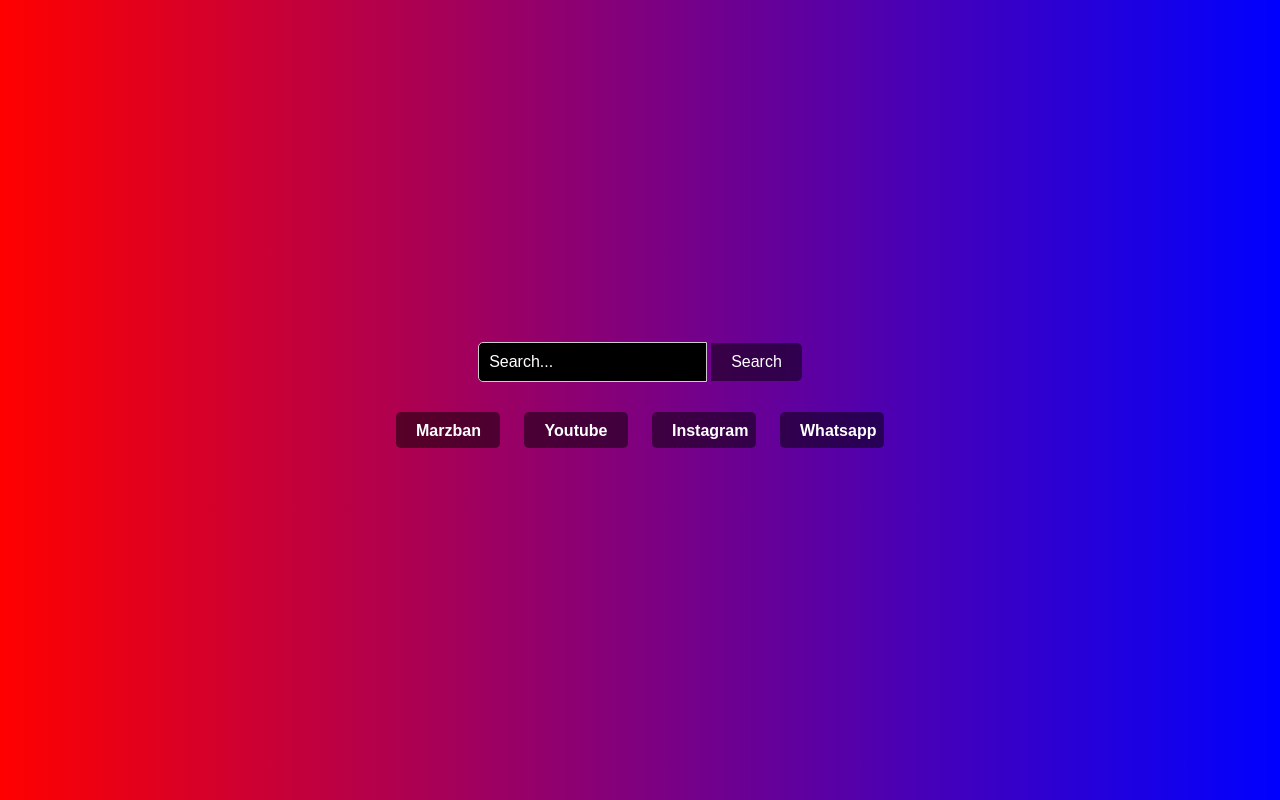
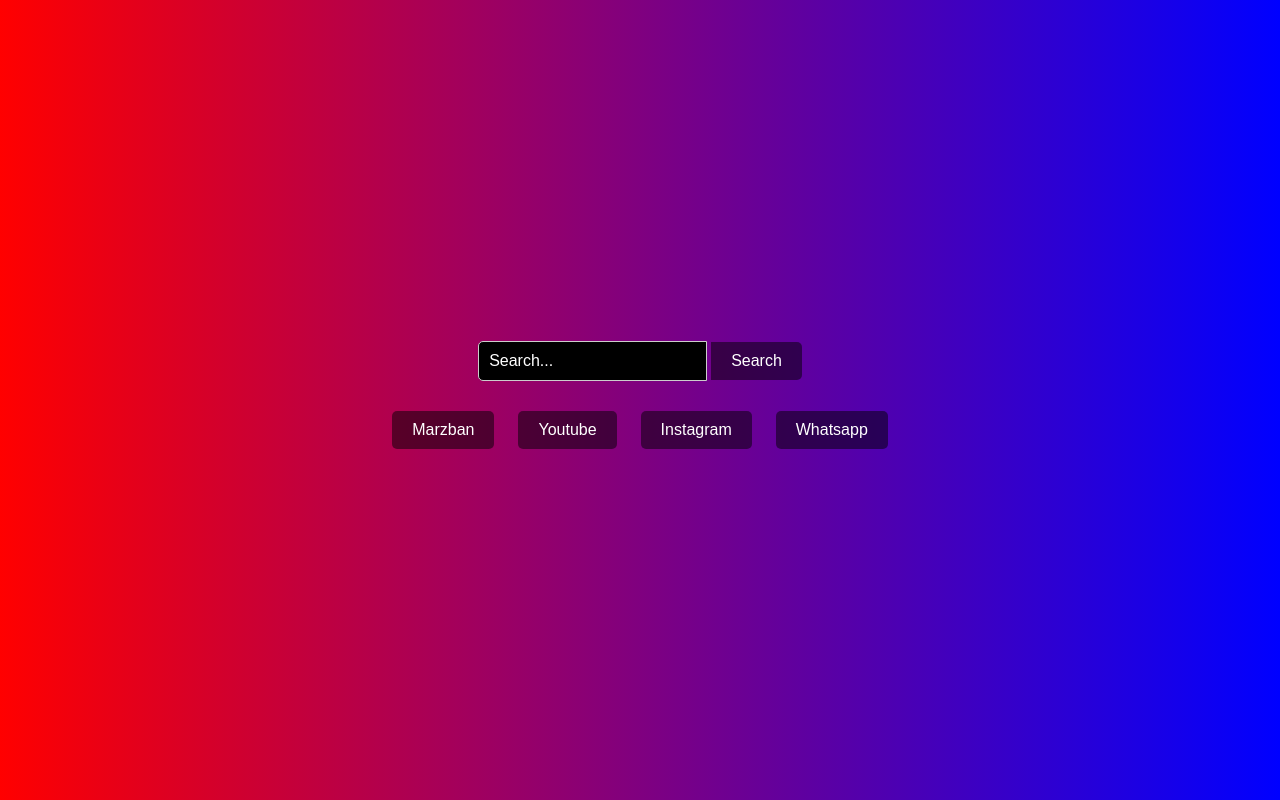
Before and after one commit to Rezanorouze3232323/Local-Host-000, a plain HTML site: page index.html in a window 1280 px wide. Drawn offline with Linux system fonts and the light colour scheme.

Commit message:
update_style

```diff
--- a/index.html
+++ b/index.html
@@ -3,7 +3,6 @@
 <head>
     <meta charset="UTF-8">
     <meta name="viewport" content="width=device-width, initial-scale=1.0">
-    <link rel="stylesheet" href="style.css">
     <title>Local-Host</title>
     <style>
         body {
@@ -63,10 +62,10 @@
         </form>
     </div>
     <center>
-        <a href="https://a-l.fl-sub.site:2096/dashboard"><button class="btn"> Marzban </button></a>
-        <a href="https://www.youtube.com/"><button class="btn"> Youtube </button></a>
+        <a href="https://a-l.fl-sub.site:2096/dashboard"><button class="btn">Marzban</button></a>
+        <a href="https://www.youtube.com/"><button class="btn">Youtube</button></a>
         <a href="https://www.instagram.com/reels/"><button class="btn"> Instagram </button></a>
-        <a href="https://web.whatsapp.com/"><button class="btn"> Whatsapp </button></a>
+        <a href="https://web.whatsapp.com/"><button class="btn">Whatsapp</button></a>
     </center>
 </body>
 </html>
--- a/style.css
+++ /dev/null
@@ -1,39 +0,0 @@
-/* From Uiverse.io by CristianMontoya98 */
-.btn {
- width: 6.5em;
- height: 2.3em;
- margin: 0.5em;
- background: black;
- color: white;
- border: none;
- border-radius: 0.625em;
- font-size: 20px;
- font-weight: bold;
- cursor: pointer;
- position: relative;
- z-index: 1;
- overflow: hidden;
-}
-
-button:hover {
- color: black;
-}
-
-button:after {
- content: "";
- background: white;
- position: absolute;
- z-index: -1;
- left: -20%;
- right: -20%;
- top: 0;
- bottom: 0;
- transform: skewX(-45deg) scale(0, 1);
- transition: all 0.5s;
-}
-
-button:hover:after {
- transform: skewX(-45deg) scale(1, 1);
- -webkit-transition: all 0.5s;
- transition: all 0.5s;
-}
```
